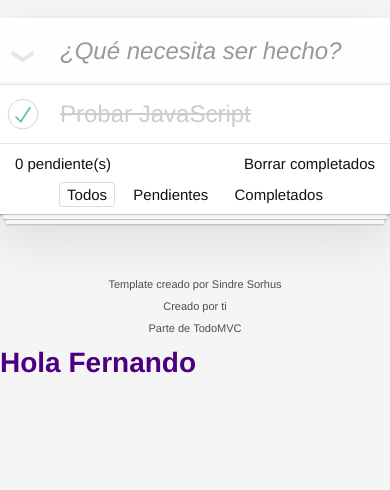
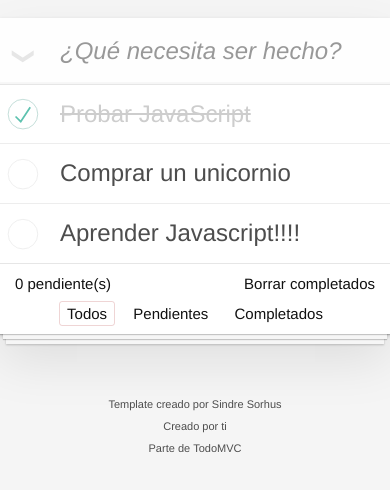
Before and after one commit to erikaArango/ToDo, a website built with webpack: page src/index.html in a window 390 px wide. Shown: the part 112-602 px from the top of the page. Built offline with nearby package versions, Linux system fonts and the light colour scheme.

Commit message:
building tasks

```diff
--- /dev/null
+++ b/src/classes/index.js
@@ -0,0 +1,4 @@
+import { Todo } from "./todo.class";
+import { TodoList } from "./todo-list.class";
+
+export { Todo, TodoList };
--- /dev/null
+++ b/src/classes/todo-list.class.js
@@ -0,0 +1,28 @@
+
+
+export class TodoList {
+
+    constructor() {
+
+        this.todos = [];
+
+    }
+
+    nuevoTodo(todo) {
+
+        this.todos.push(todo);
+    }
+
+    eliminarTodo(id) {
+
+    }
+
+    marcarCompletado(id) {
+
+
+    }
+
+    eliminarCompletados() {
+
+    }
+}
--- /dev/null
+++ b/src/classes/todo.class.js
@@ -0,0 +1,14 @@
+
+export class Todo {
+
+    constructor(tarea) {
+
+        this.tarea = tarea;
+
+        this.id    = new Date().getTime();
+        this.completado = false;
+        this.creado     = new Date();
+    }
+
+
+}
--- a/src/index.html
+++ b/src/index.html
@@ -26,14 +26,14 @@
 						</div>
 						<input class="edit" value="Create a TodoMVC template">
 					</li>
-					<!-- <li>
+					<li>
 						<div class="view">
 							<input class="toggle" type="checkbox">
 							<label>Comprar un unicornio</label>
 							<button class="destroy"></button>
 						</div>
 						<input class="edit" value="Rule the web">
-					</li> -->
+					</li>
 				</ul>
 			</section>
 			<!-- This footer should hidden by default and shown when there are todos -->
--- a/src/index.js
+++ b/src/index.js
@@ -1,6 +1,16 @@
-import { saludar } from './js/componentes';
 import './styles.css';
 
-const nombre = 'Fernando';
+import {Todo,TodoList} from './classes';
+import { crearTodoHtml } from './js/componentes';
 
-saludar( nombre );
+
+const todoList = new TodoList();
+
+const tarea = new Todo('Aprender Javascript!!!!');
+
+todoList.nuevoTodo( tarea );
+
+
+console.log (todoList);
+
+crearTodoHtml(tarea)
--- a/src/js/componentes.js
+++ b/src/js/componentes.js
@@ -1,18 +1,23 @@
-import '../css/componentes.css';
-// import webpacklogo from '../assets/img/webpack-logo.png';
 
+//referencias en el html
+const divTodoList = document.querySelector ('.todo-list')
 
-export const saludar = ( nombre = 'sin nombre' ) => {
-    console.log('Creando etiqueta h1');
+export const crearTodoHtml = ( todo ) => {
 
-    const h1 = document.createElement('h1');
-    h1.innerText = `Hola ${ nombre }`;
+    const htmlTodo =
+       `<li class="${ (todo.completado) ? 'completed' :  '' }" data-id="${todo.id }">
+            <div class="view">
+                <input class="toggle" type="checkbox" ${ (todo.completado) ? 'checked' :  '' }>
+                <label>${todo.tarea}</label>
+                <button class="destroy"></button>
+            </div>
+            <input class="edit" value="Create a TodoMVC template">
+        </li>`;
 
-    document.body.append( h1 );
+        const div = document.createElement ('div');
+        div.innerHTML = htmlTodo;
 
+        divTodoList.append( div.firstElementChild);
 
-    // Img
-    // const img = document.createElement('img');
-    // img.src = webpacklogo;
-    // document.body.append( img );
+        return div;
 }
```
